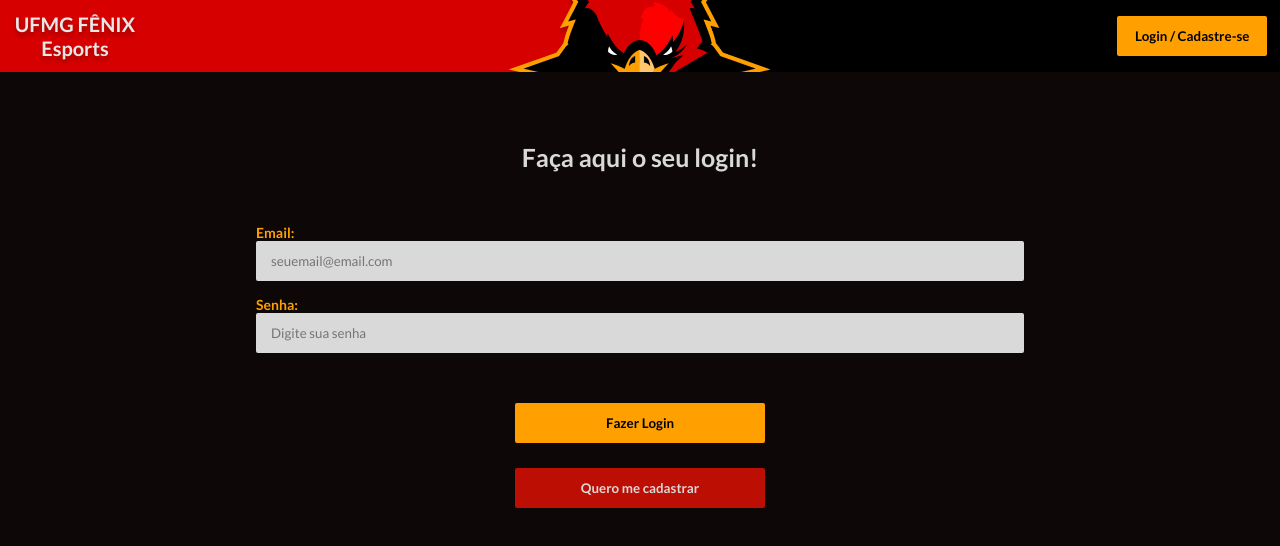
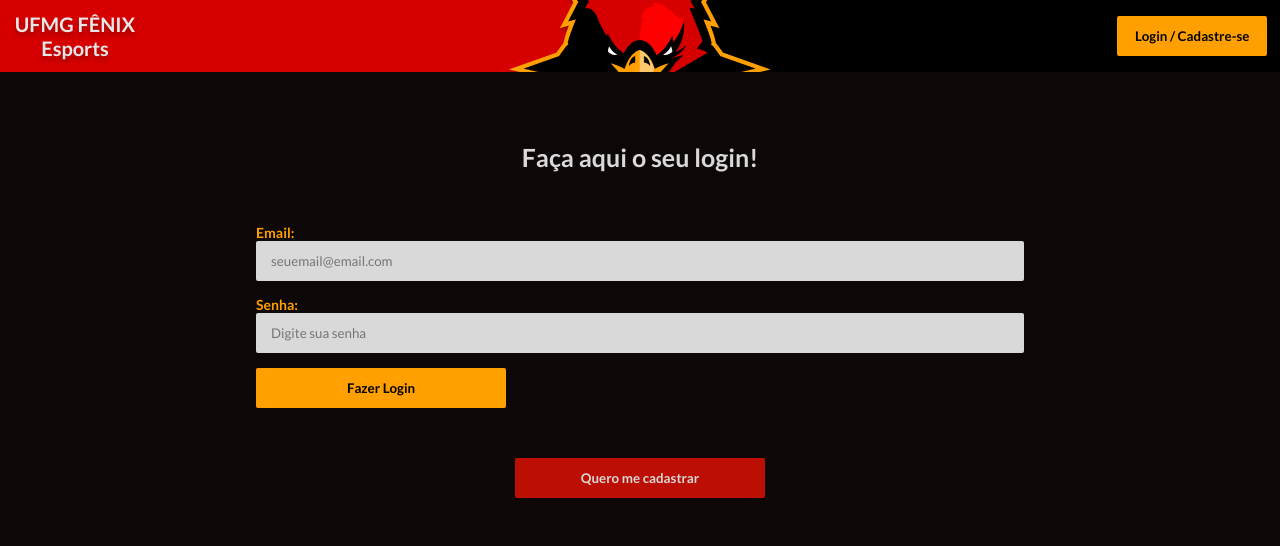
Before and after one commit to lucasliberato9/ponto-eletronico, a React (Vite) app: page /login in a window 1280 px wide. Shown: the top 546 px of the page. Built offline with nearby package versions, Linux system fonts and the light colour scheme.

Commit message:
Botão dentro da div

```diff
--- a/src/Pages/Login/Login.jsx
+++ b/src/Pages/Login/Login.jsx
@@ -57,10 +57,9 @@ if (carregando)
           <Label htmlFor="senhaLogin"> Senha: </Label>
           <Input id="senhaLogin" type= "password" placeholder="Digite sua senha" required onChange={(e) => setSenhaLogin(e.target.value)}></Input>
         </Campo>
-
+        <BotaoGenerico name= "Fazer Login" />
       </Form>
       <DivButton type ="submit">
-        <BotaoGenerico name= "Fazer Login" />
         <BotaoGenerico name= "Quero me cadastrar" backgroundColor= "#BC0E03" color="#d9d9d9" hoverBackgroundColor="#990D03"/>
       </DivButton>
     </Container>
```
